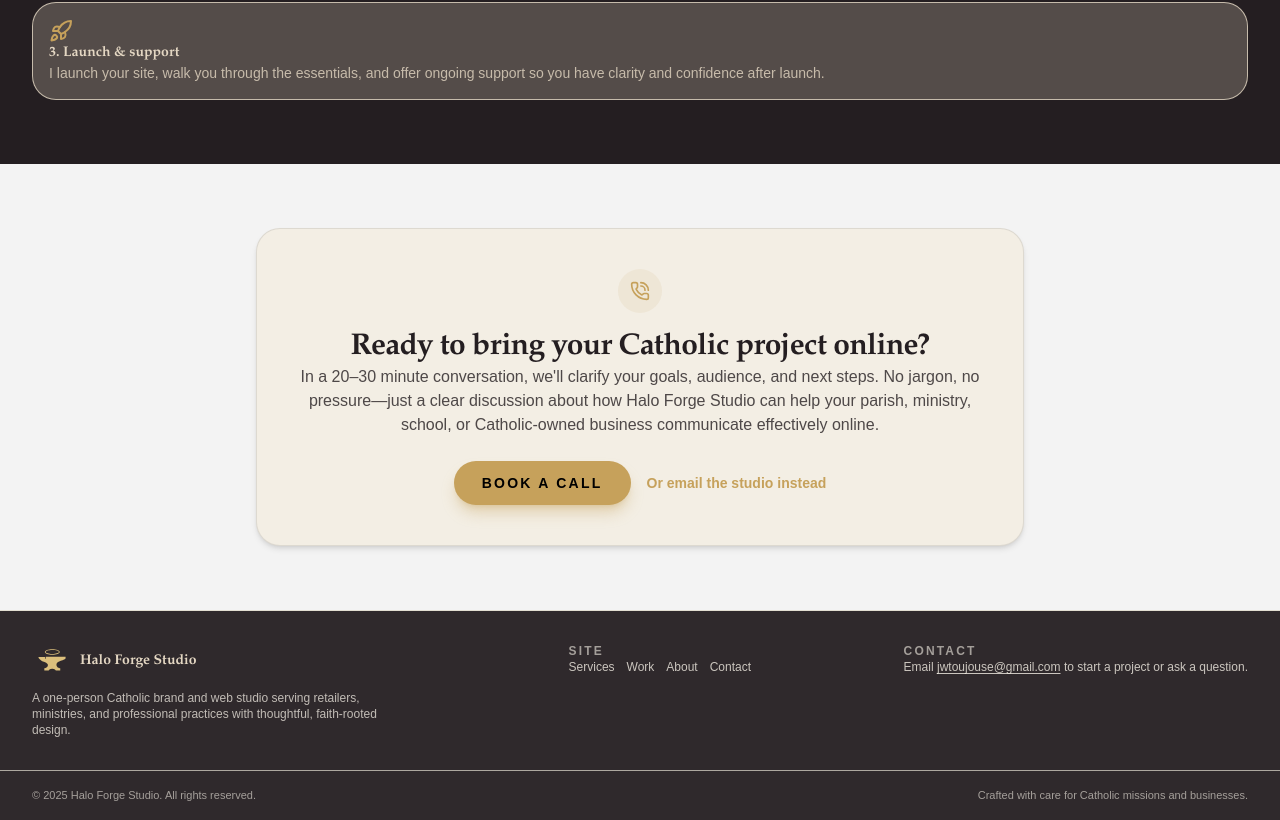
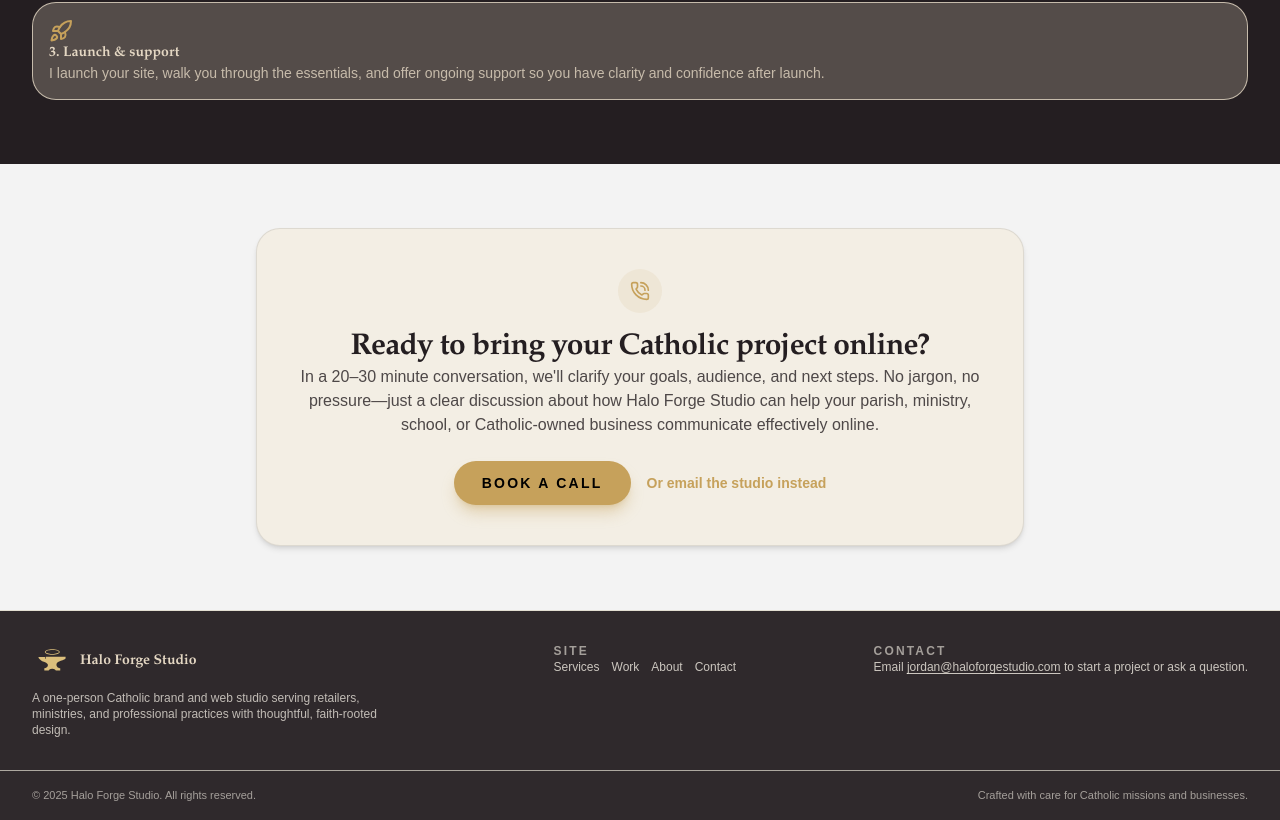
Before and after one commit to jordan2juice/halo-forge-studio, a Next.js app: page / in a window 1280 px wide. Shown: the part 2925-3745 px from the top of the page. Built offline with nearby package versions, Linux system fonts and the light colour scheme.

Commit message:
Update contact email in Footer component

```diff
--- a/app/components/layout/Footer.tsx
+++ b/app/components/layout/Footer.tsx
@@ -58,10 +58,10 @@ export default function Footer() {
           <p className="saint-sans text-xs text-halo-offwhite/80">
             Email{" "}
             <a
-              href="mailto:jwtoujouse@gmail.com"
+              href="mailto:jordan@haloforgestudio.com"
               className="underline underline-offset-2 hover:text-halo-gold"
             >
-              jwtoujouse@gmail.com
+              jordan@haloforgestudio.com
             </a>{" "}
             to start a project or ask a question.
           </p>
```
